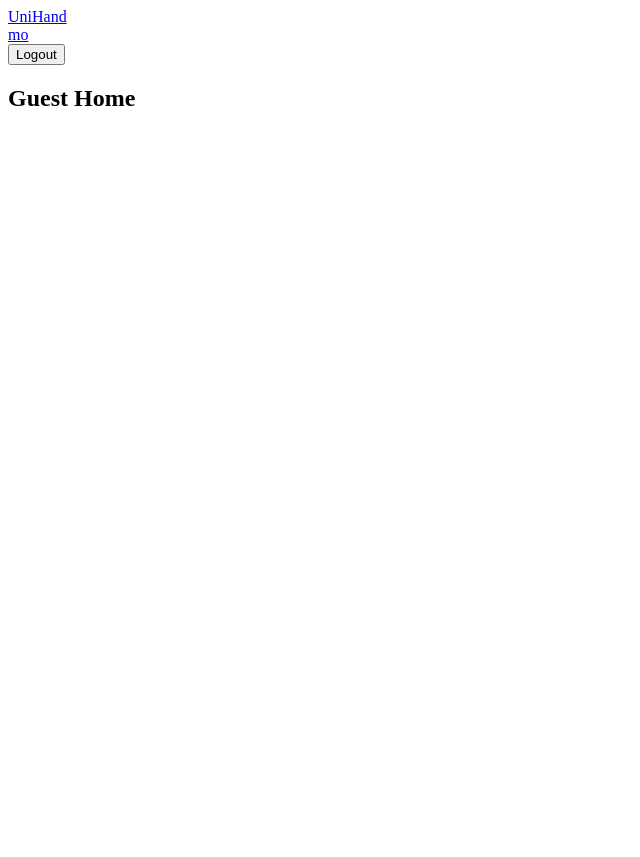
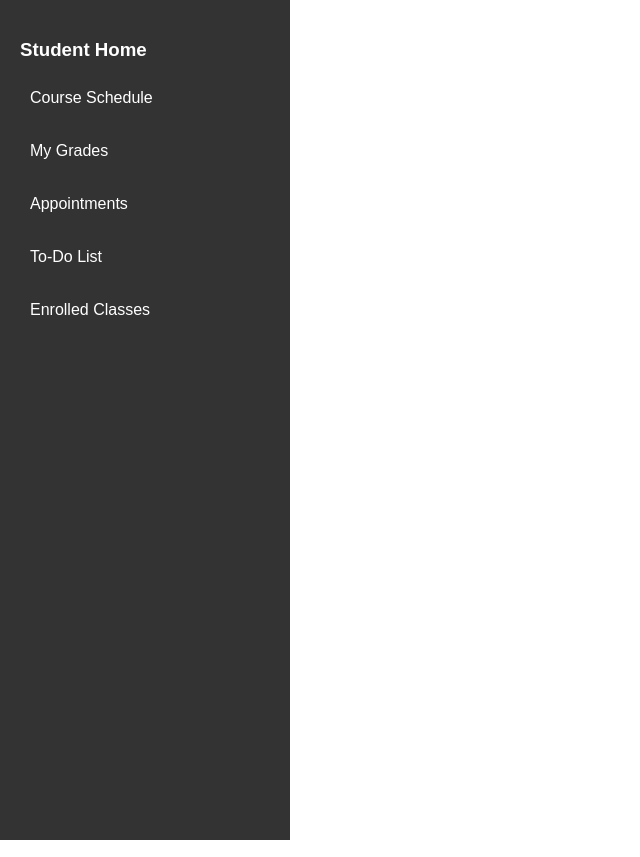
Before and after one commit to namolert/unihand, a Django app: page / in a window 1280 px wide. Shown: the whole page, without its empty margins (0-640 px from the left). Before the commit the page ends 106 px from the top, so only its background shows below. Run offline with Django 5.2, Linux system fonts and the light colour scheme; a user stored in the database is signed in; data comes from the database, SQL or seed files in the repository; both versions use the stored data as it was after the commit.

Commit message:
Update home page for both roles

```diff
--- a/unihand/main/static/main/css/main.css
+++ b/unihand/main/static/main/css/main.css
@@ -0,0 +1,54 @@
+/* Make body and html full height */
+html, body {
+    height: 100%;
+    margin: 0;
+    font-family: Arial, sans-serif;
+}
+
+/* Container for sidebar and content */
+.container {
+    display: flex;
+    min-height: 100vh; /* Ensure full height */
+}
+
+/* Sidebar styling */
+.sidebar {
+    width: 250px;
+    background-color: #333;
+    color: white;
+    padding: 20px;
+    height: 100vh;
+    position: fixed;
+    top: 0;
+    left: 0;
+    overflow-y: auto;
+}
+
+/* Sidebar menu */
+.sidebar ul {
+    list-style: none;
+    padding: 0;
+}
+
+.sidebar ul li {
+    margin: 15px 0;
+}
+
+.sidebar ul li a {
+    color: white;
+    text-decoration: none;
+    display: block;
+    padding: 10px;
+    transition: 0.3s;
+}
+
+.sidebar ul li a:hover {
+    background-color: #555;
+}
+
+/* Content area */
+.content {
+    flex-grow: 1;
+    margin-left: 250px;
+    padding: 20px;
+}
--- a/unihand/main/templates/main/components/base.html
+++ b/unihand/main/templates/main/components/base.html
@@ -13,9 +13,40 @@
 
 <body class="{{ request.COOKIES.theme }}">
   {% include 'main/components/site_header.html' %}
-  {% block content %}{% endblock %}
+  <div class="container">
+    {% if request.user.is_authenticated and request.user.role == "Student" %}
+    <aside class="sidebar">
+        <section class="home-landing">
+            <h1 class="home-landing-text">Student Home</h1>
+        </section>
+        <ul>
+            <li><a href="{% url 'student_course_schedule' %}">Course Schedule</a></li>
+            <li><a href="{% url 'my_grades' %}">My Grades</a></li>
+            <li><a href="{% url 'appointments' %}">Appointments</a></li>
+            <li><a href="{% url 'todos' %}">To-Do List</a></li>
+            <li><a href="{% url 'enrolled_classes' %}">Enrolled Classes</a></li>
+        </ul>
+    </aside>
+    {% endif %}
+
+    {% if request.user.is_authenticated and request.user.role == "Professor" %}
+    <aside class="sidebar">
+        <section class="home-landing">
+            <h1 class="home-landing-text">Professor Home</h1>
+        </section>
+        <ul>
+            <li><a href="{% url 'professor_course_schedule' %}">Course Schedule</a></li>
+            <li><a href="{% url 'view_grades_view' %}">View Grades</a></li>
+            <li><a href="{% url 'appointments' %}">Appointments</a></li>
+            <li><a href="{% url 'enrolled_students' %}">Enrolled Students</a></li>
+        </ul>
+    </aside>
+    {% endif %}
+    <main class="content">
+      {% block content %}{% endblock %}
+    </main>
+  </div>
   {% include 'main/components/site_footer.html' %}
   <script src="{% static 'main/js/main.js' %}"></script>
 </body>
-
 </html>
--- a/unihand/main/templates/main/home.html
+++ b/unihand/main/templates/main/home.html
@@ -2,7 +2,4 @@
 {% load static %}
 
 {% block content %}
-<section class="home-landing">
-  <h1 class="home-landing-text">Guest Home</h1>
-</section>
 {% endblock %}
--- a/unihand/professors/views.py
+++ b/unihand/professors/views.py
@@ -21,4 +21,4 @@ def professor_home(request):
         "enrollments": enrollments,
         "appointments": appointments,
     }
-    return render(request, "professors/home.html", context)
+    return render(request, "main/home.html", context)
--- a/unihand/students/views.py
+++ b/unihand/students/views.py
@@ -22,4 +22,4 @@ def student_home(request):
         "appointments": appointments,
         "todos": todos,
     }
-    return render(request, "students/home.html", context)
+    return render(request, "main/home.html", context)
```
Also changed, not shown: unihand/professors/templates/professors/home.html (deleted, +0 -14 lines), unihand/students/templates/students/home.html (deleted, +0 -15 lines), unihand/db.sqlite3.
